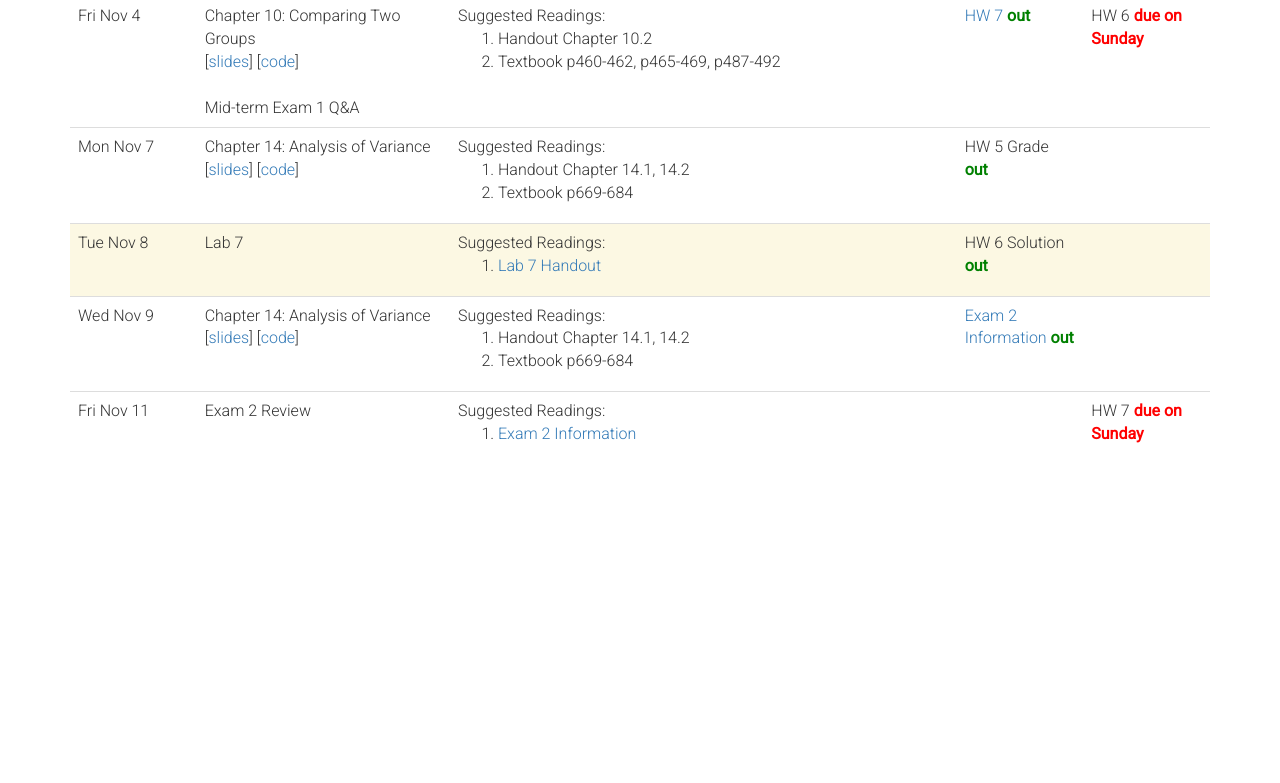
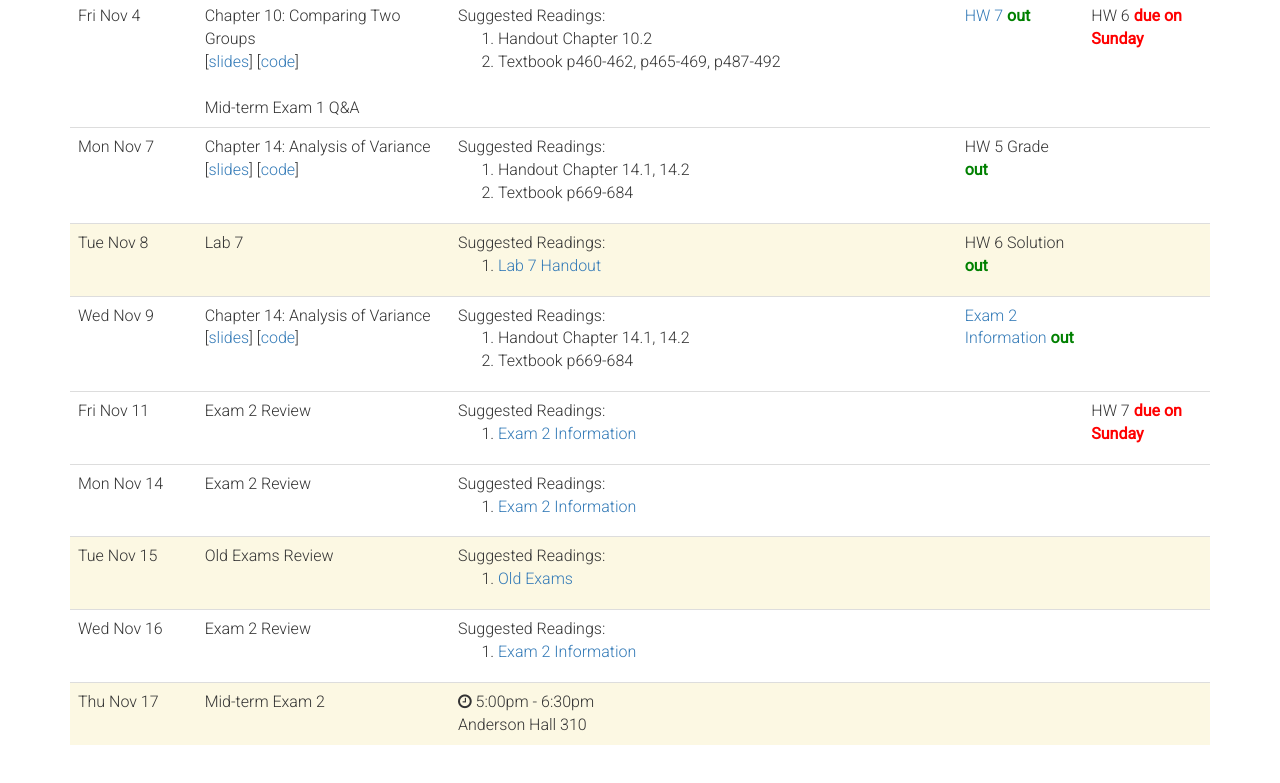
Before and after one commit to yuyangstatistics/stat3011, a plain HTML site: page index.html in a window 1280 px wide. Shown: the part 5310-6093 px from the top of the page. Before the commit the page ends 5814 px from the top, so only its background shows below. Drawn offline with nearby package versions, Linux system fonts and the light colour scheme.

Commit message:
update on Nov 11

```diff
--- a/index.html
+++ b/index.html
@@ -1096,6 +1096,65 @@
               HW 7 <b><font color="red">due on Sunday</font></b>
             </td>
           </tr>
+
+          <tr>
+            <td>Mon Nov 14</td>
+            <td>
+              Exam 2 Review
+            </td>
+
+            <td>
+              Suggested Readings:
+              <ol>
+                <li><a href="materials/Exam2_Info_3011_F22.pdf">Exam 2 Information</a></li>
+              </ol>
+            </td>
+            <td></td>
+            <td></td>
+          </tr>
+
+          <tr class="warning">
+            <td>Tue Nov 15</td>
+            <td>Old Exams Review
+            </td>
+            <td>
+              Suggested Readings:
+              <ol>
+                <li><a href="materials/old_exams.zip">Old Exams</a></li>
+              </ol>
+            </td>
+            <td></td>
+            <td></td>
+            </tr>
+
+            <tr>
+              <td>Wed Nov 16</td>
+              <td>
+                Exam 2 Review
+              </td>
+
+              <td>
+                Suggested Readings:
+                <ol>
+                  <li><a href="materials/Exam2_Info_3011_F22.pdf">Exam 2 Information</a></li>
+                </ol>
+              </td>
+              <td></td>
+              <td></td>
+            </tr>
+
+            <tr class="warning">
+              <td>Thu Nov 17</td>
+              <td>
+                Mid-term Exam 2
+              </td>
+              <td>
+                <i class="fa fa-clock-o"></i> 5:00pm - 6:30pm<br>Anderson Hall 310
+              </td>
+              <td></td>
+              <td></td>
+              </tr>
+
   </tbody>
 </table>
 </div>
```
